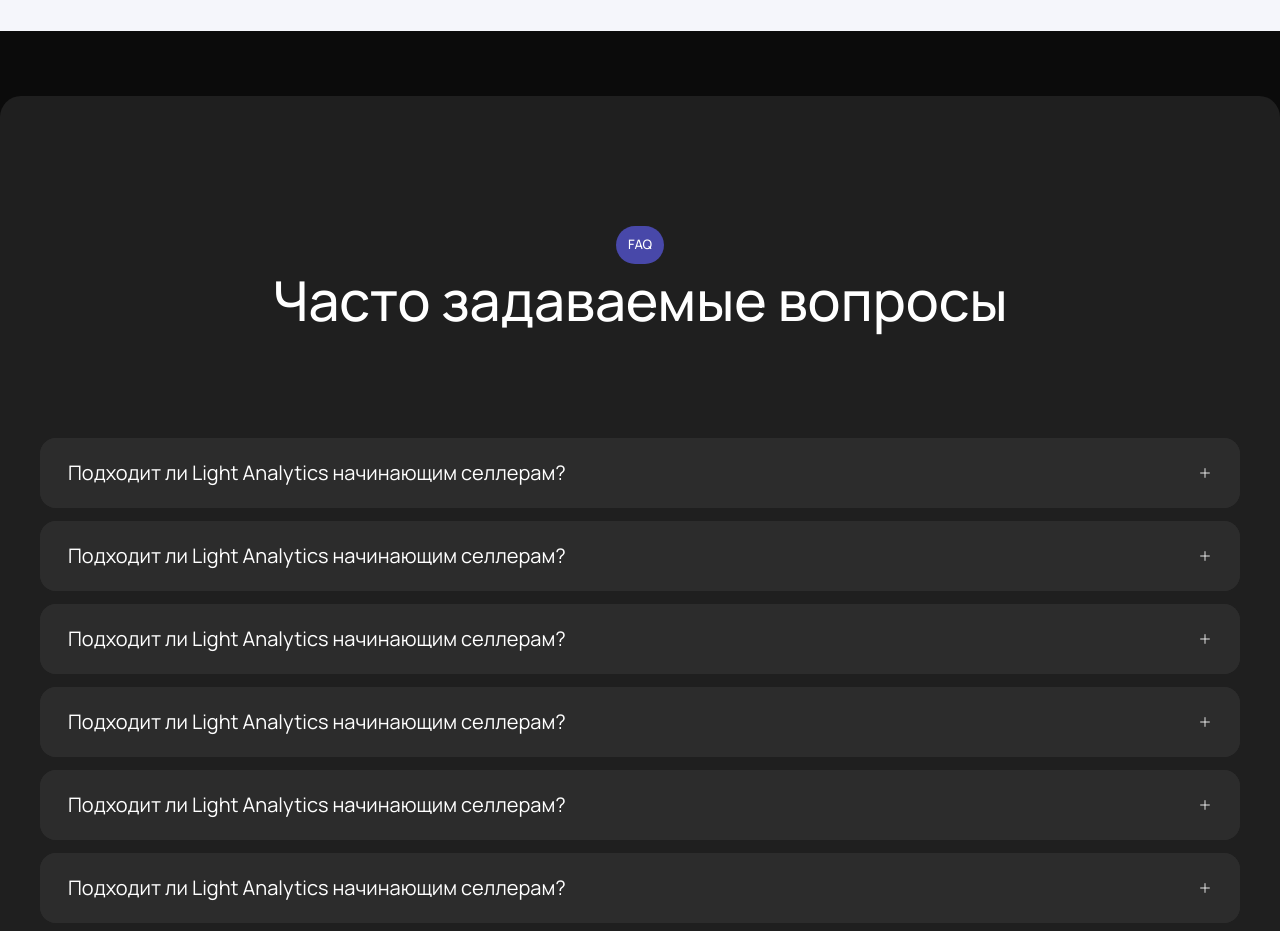
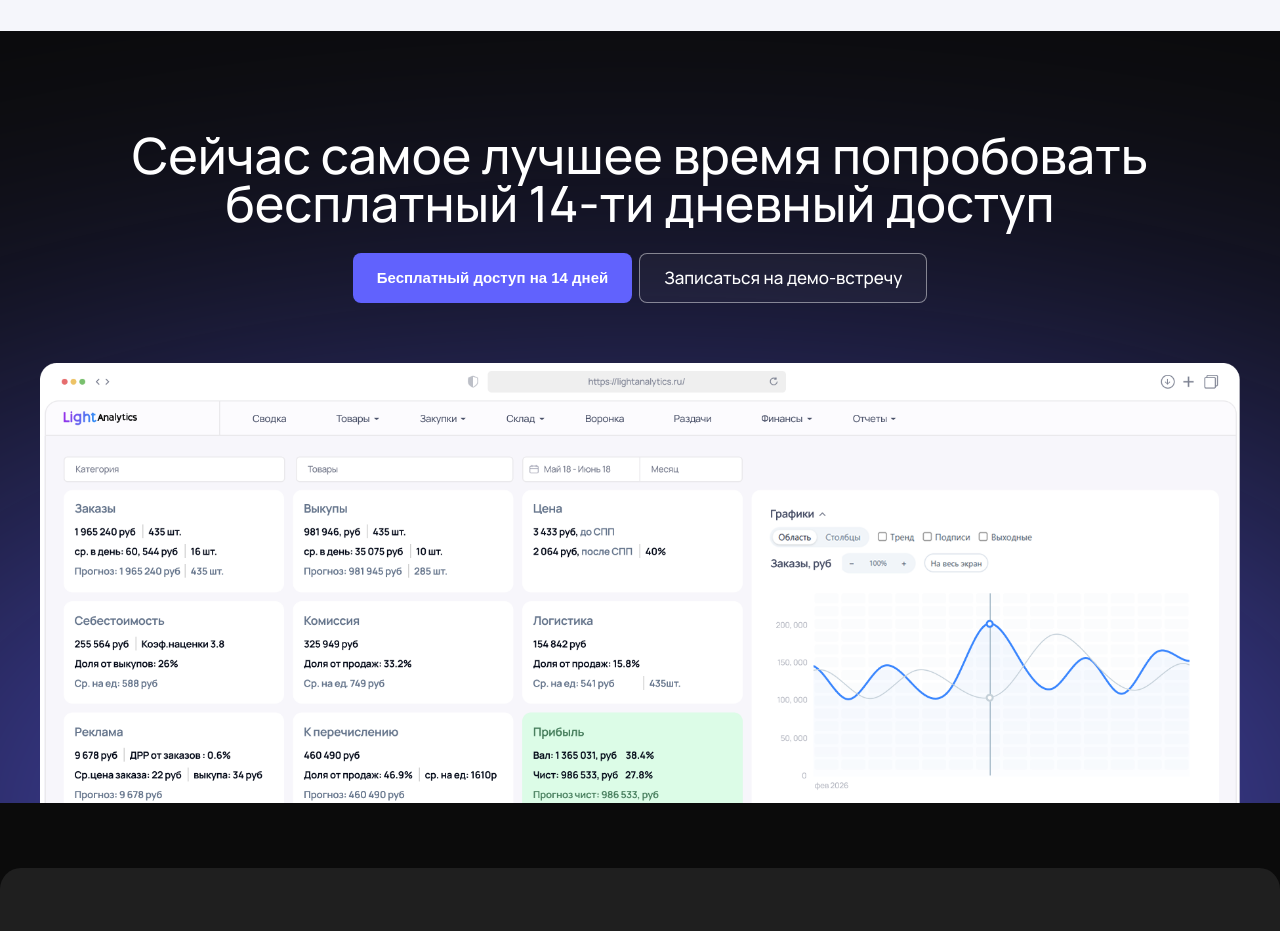
Before and after one commit to irinaLeonova55/Light-Analytics, a React (Vite) app: page / in a window 1280 px wide. Shown: the part 4260-5191 px from the top of the page. Built offline with nearby package versions, Linux system fonts and the light colour scheme; a web font is replaced by a local one.

Commit message:
added cta1 and cta2 sections

```diff
--- a/src/pages/landing/ui/LandingPage.jsx
+++ b/src/pages/landing/ui/LandingPage.jsx
@@ -4,6 +4,8 @@
 import Video from '@/widgets/video/ui/Video';
 import Faq from '@/widgets/faq/ui/Faq';
 import Sellers from '@/widgets/sellers/ui/Sellers';
+import Cta2 from '@/widgets/cta2/ui/Cta2';
+import Cta1 from '@/widgets/cta/ui/Cta1';
 
 const LandingPage = () => {
   return (
@@ -14,7 +16,9 @@
         <Metrics />
         <Features />
         <Sellers />
+        <Cta1 />
         <Faq />
+        <Cta2 />
       </main>
     </>
   );
--- a/src/shared/ui/Button/Button.module.scss
+++ b/src/shared/ui/Button/Button.module.scss
@@ -29,4 +29,56 @@
     text-align: center;
     color: #0b0b0b;
   }
+
+  &.largeWhite {
+    min-width: 200px;
+    min-height: 50px;
+    background: #ffffff;
+    border-radius: 8px;
+    padding-block: 15px;
+    padding-inline: 24px;
+    color: #0b0b0b;
+    z-index: 20;
+    font-weight: 400;
+    font-size: 15px;
+    line-height: 135%;
+    letter-spacing: -2%;
+    text-align: center;
+  }
+
+  &.transparent {
+    min-width: 265px;
+    height: 50px;
+    border-radius: 8px;
+    padding-top: 15px;
+    padding-right: 24px;
+    padding-bottom: 15px;
+    padding-left: 24px;
+    background: #ffffff08;
+    border: 1px solid #ffffff75;
+    font-family: Manrope;
+    font-weight: 500;
+    font-size: 17px;
+    line-height: 111%;
+    letter-spacing: -5%;
+    text-align: center;
+    color: #ffffff;
+    z-index: 20;
+  }
+  &.largePurple {
+    min-width: 263px;
+    height: 50px;
+    border-radius: 8px;
+    padding-top: 15px;
+    padding-right: 24px;
+    padding-bottom: 15px;
+    padding-left: 24px;
+    background: #6162fd;
+    font-weight: 600;
+    font-size: 15px;
+    line-height: 135%;
+    letter-spacing: -2%;
+    text-align: center;
+    color: #ffffff;
+  }
 }
--- a/src/shared/ui/Container/Container.module.scss
+++ b/src/shared/ui/Container/Container.module.scss
@@ -16,6 +16,10 @@
   max-width: 1240px;
 }
 
+.mockup {
+  max-width: 1240px;
+}
+
 .wide {
   max-width: 1620px;
 }
--- /dev/null
+++ b/src/widgets/cta/ui/Cta1.jsx
@@ -0,0 +1,29 @@
+import styles from './Cta1.module.scss';
+import Container from '@/shared/ui/Container/Container';
+import Button from '@/shared/ui/Button/Button';
+import mockup from '@/shared/assets/images/mockup.png';
+
+const Cta1 = () => {
+  return (
+    <section className={styles.ctaOne}>
+      <Container size="mockup">
+        <div className={styles.ctaOneContent}>
+          <h2 className={styles.ctaOneHeadline}>
+            Сейчас самое лучшее время попробовать бесплатный 14-ти дневный
+            доступ
+          </h2>
+          <div className={styles.ctaOneBtnWrapper}>
+            <Button variant="largePurple" text="Бесплатный доступ на 14 дней" />
+            <Button variant="transparent" text="Записаться на демо-встречу" />
+          </div>
+        </div>
+        <div class={styles.mockupViewport}>
+          <img src={mockup} class={styles.mockupImg} alt="Мокап интерфейса" />
+        </div>
+      </Container>
+      <div className={styles.ctaOneEllipse} />
+    </section>
+  );
+};
+
+export default Cta1;
--- /dev/null
+++ b/src/widgets/cta/ui/Cta1.module.scss
@@ -0,0 +1,60 @@
+.ctaOne {
+  position: relative;
+  background: #0b0b0b;
+  padding-top: 100px;
+  overflow: hidden;
+  z-index: 1;
+}
+
+.ctaOneContent {
+  display: flex;
+  flex-direction: column;
+  gap: 26px;
+  justify-content: center;
+  align-items: center;
+  padding-bottom: 60px;
+}
+
+.ctaOneHeadline {
+  font-weight: 500;
+  font-size: 50px;
+  line-height: 96%;
+  letter-spacing: -4%;
+  text-align: center;
+  color: #ffffff;
+  z-index: 20;
+}
+
+.ctaOneBtnWrapper {
+  display: flex;
+  gap: 7px;
+  height: 50px;
+  z-index: 20;
+}
+
+.mockupViewport {
+  position: relative;
+  overflow: hidden;
+  height: 440px;
+}
+
+.mockupImg {
+  position: absolute;
+  top: 0;
+  left: 0;
+  width: 100%;
+  z-index: 3;
+}
+
+.ctaOneEllipse {
+  position: absolute;
+  width: 1897px;
+  height: 550px;
+  border-radius: 50%;
+  background: #6162fd;
+  bottom: -300px;
+  left: 50%;
+  transform: translateX(-50%);
+  z-index: 2;
+  filter: blur(241px);
+}
--- /dev/null
+++ b/src/widgets/cta2/ui/Cta2.jsx
@@ -0,0 +1,39 @@
+import styles from './Cta2.module.scss';
+import Container from '@/shared/ui/Container/Container';
+import Button from '@/shared/ui/Button/Button';
+
+import laptop from '@/shared/assets/images/laptop.png';
+
+const Cta2 = () => {
+  return (
+    <section className={styles.ctaTwo}>
+      <Container size="cards">
+        <div className={styles.ctaTwoWrapper}>
+          <div className={styles.ctaTwoContent}>
+            <h2 className={styles.ctaTwoHeadline}>
+              Сейчас самое лучшее время попробовать бесплатный{' '}
+              <span className={styles.headlineColor}>14-ти дневный доступ</span>
+            </h2>
+            <div className={styles.ctaTwoBtnWrapper}>
+              <Button
+                variant="largeWhite"
+                text="Бесплатный доступ на 14 дней"
+              />
+              <Button variant="transparent" text="Записаться на демо-встречу" />
+            </div>
+          </div>
+          <img
+            src={laptop}
+            alt="Ноутбук"
+            loading="lazy"
+            className={styles.cpaTwoImg}
+          />
+        </div>
+      </Container>
+      <div className={styles.ctaTwoGradient} />
+      <div className={styles.ctaTwoEllipse} />
+    </section>
+  );
+};
+
+export default Cta2;
--- /dev/null
+++ b/src/widgets/cta2/ui/Cta2.module.scss
@@ -0,0 +1,77 @@
+.ctaTwo {
+  position: relative;
+  background: #0b0b0b;
+  overflow: hidden;
+  z-index: 3;
+}
+
+.ctaTwoWrapper {
+  padding-top: 188px;
+  padding-bottom: 308px;
+  width: 100%;
+  position: relative;
+}
+
+.ctaTwoContent {
+  z-index: 20;
+}
+
+.ctaTwoHeadline {
+  font-weight: 500;
+  font-size: 55px;
+  line-height: 96%;
+  letter-spacing: -4%;
+  color: #ffffff;
+  max-width: 710px;
+  margin-bottom: 33px;
+  z-index: 30;
+}
+
+.headlineColor {
+  display: inline-block;
+  background: #6162fd;
+  max-height: 60px;
+  border-radius: 10px;
+  padding-inline: 5px;
+  padding-bottom: 5px;
+  z-index: 20;
+  color: #ffffff;
+}
+
+.ctaTwoBtnWrapper {
+  display: flex;
+  gap: 7px;
+  height: 50px;
+  z-index: 20;
+}
+
+.cpaTwoImg {
+  position: absolute;
+  max-width: 1064px;
+  height: auto;
+  bottom: 0;
+  right: -150px;
+  z-index: 5;
+}
+
+.ctaTwoGradient {
+  position: absolute;
+  background: #000;
+  background: linear-gradient(180deg, rgba(11, 11, 11, 0) 0%, #0b0b0b 100%);
+  width: 100%;
+  height: 261px;
+  bottom: 0;
+  z-index: 11;
+}
+
+.ctaTwoEllipse {
+  position: absolute;
+  width: 1897px;
+  height: 507px;
+  border-radius: 50%;
+  left: -207px;
+  background: #6162fd;
+  filter: blur(241px);
+  bottom: -300px;
+  z-index: 4;
+}
--- a/src/widgets/features/ui/Features.jsx
+++ b/src/widgets/features/ui/Features.jsx
@@ -44,8 +44,8 @@
                 />
               </div>
               <div className={styles.textWrapper}>
-                <span className={styles.cardTitle}>{feature.title}</span>
-                <span className={styles.cardDesc}>{feature.desc}</span>
+                <h3 className={styles.cardTitle}>{feature.title}</h3>
+                <p className={styles.cardDesc}>{feature.desc}</p>
               </div>
             </div>
           ))}
--- a/src/widgets/sellers/ui/Sellers.jsx
+++ b/src/widgets/sellers/ui/Sellers.jsx
@@ -33,9 +33,9 @@
               alt="Стрелка"
               className={styles.sellersImg}
             />
-            <div className={styles.sellersTitle}>
+            <h3 className={styles.sellersTitle}>
               Управляете бизнесом, а не просто смотрите отчёты
-            </div>
+            </h3>
             <p className={styles.sellersDesc}>
               Планируйте продажи, моделируйте сценарии «что если», контролируйте
               финансы и масштабируйте прибыль — всё в одной системе без Excel и
@@ -97,9 +97,9 @@
               alt="Стрелка"
               className={styles.sellersImg}
             />
-            <div className={styles.sellersTitle}>
+            <h3 className={styles.sellersTitle}>
               Видите чистую прибыль по каждому товару каждый день
-            </div>
+            </h3>
             <p className={styles.sellersDesc}>
               Не оборот, не “грязную” маржу, а реальную чистую прибыль с учетом
               комиссий, логистики, хранения и всех дополнительных расходов.
```
Also changed, not shown: src/shared/assets/images/laptop.png (added), src/shared/assets/images/mockup.png (added).
